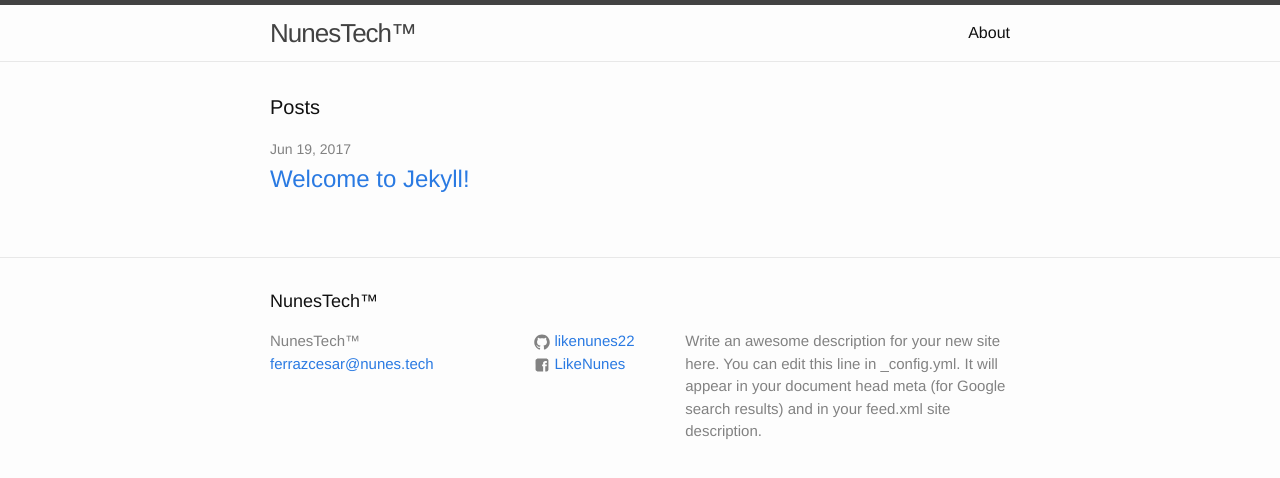
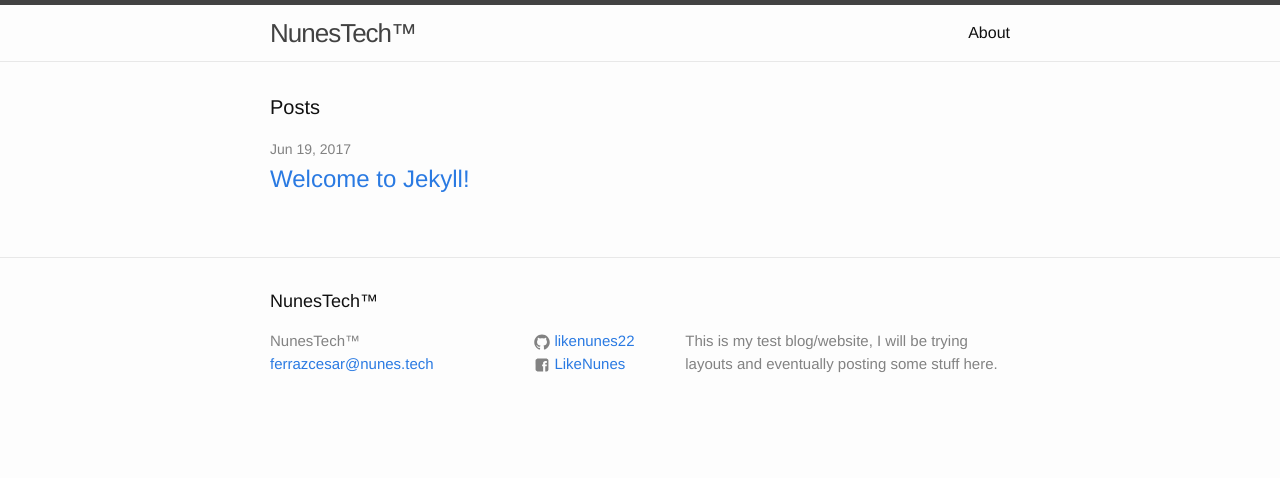
Before and after one commit to likenunes22/likenunes22.github.io, a Jekyll site: the page built from index.html, in a window 1280 px wide. Shown: the top 478 px of the page. Built offline with Jekyll 4.4.1, drawn with Linux system fonts in a browser that asks for light colours.

Commit message:
Update _config.yml

```diff
--- a/_config.yml
+++ b/_config.yml
@@ -9,9 +9,7 @@
 title: NunesTech™
 email: ferrazcesar@nunes.tech
 description: > # this means to ignore newlines until "baseurl:"
-  Write an awesome description for your new site here. You can edit this
-  line in _config.yml. It will appear in your document head meta (for
-  Google search results) and in your feed.xml site description.
+  This is my test blog/website, I will be trying layouts and eventually posting some stuff here.
 baseurl: "" # the subpath of your site, e.g. /blog
 url: "http://nunestech.com" # the base hostname & protocol for your site
 twitter_username:
```
